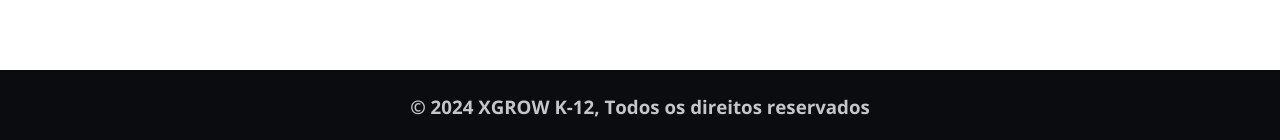
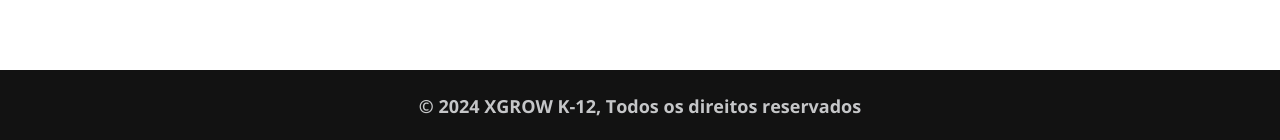
Before and after one commit to alessandreviaro/blogXgrow, a React (Create React App) app in the folder xgrow/: page / in a window 1280 px wide. Shown: the part 1217-1357 px from the top of the page. Built offline with nearby package versions, Linux system fonts and the light colour scheme.

Commit message:
footer improvements

```diff
--- a/xgrow/src/components/Footer/style.css
+++ b/xgrow/src/components/Footer/style.css
@@ -1,9 +1,11 @@
 footer {
-    background-color: #0B0C10;
+    background-color: #121212;
     padding: 1.5em;
     text-align: center;
 }
 
 .f-name {
+    font-weight: 700;
+    font-size: 18px;
     color:#C5C6C8;
 }
```
